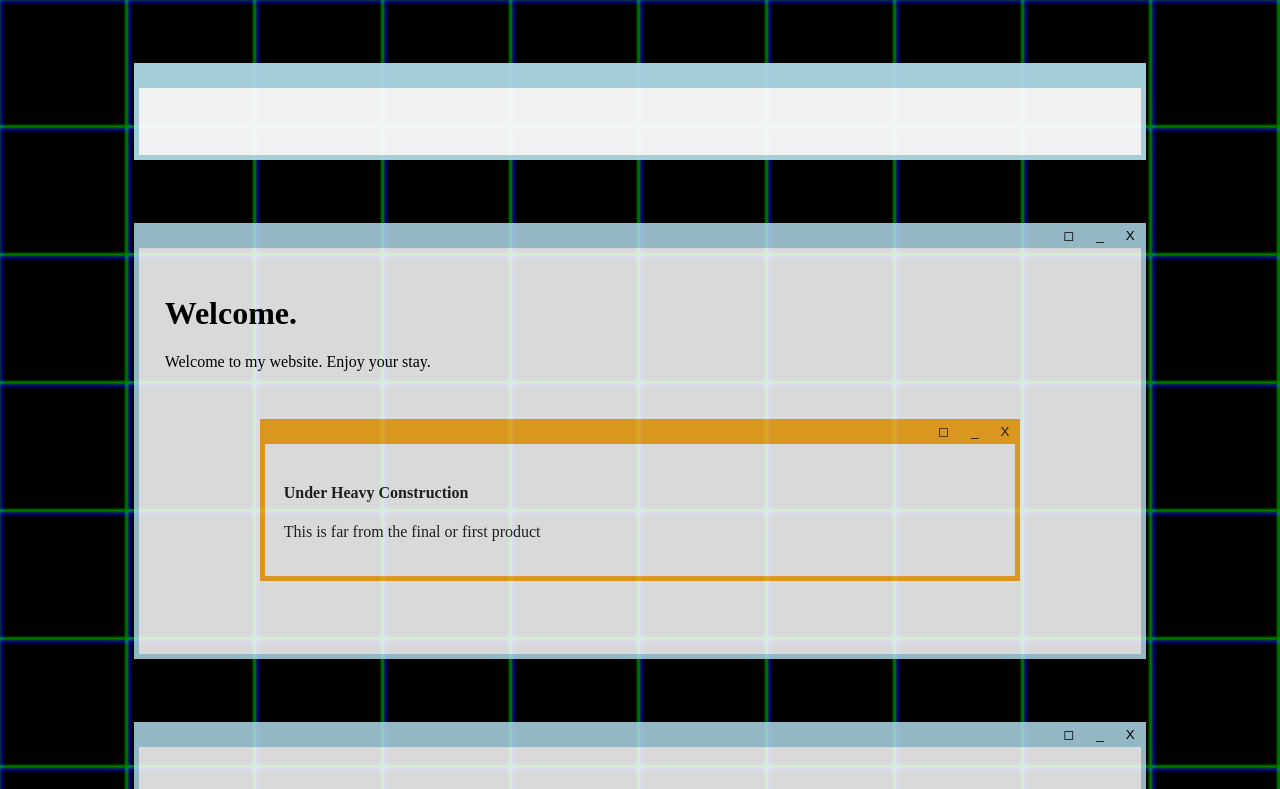
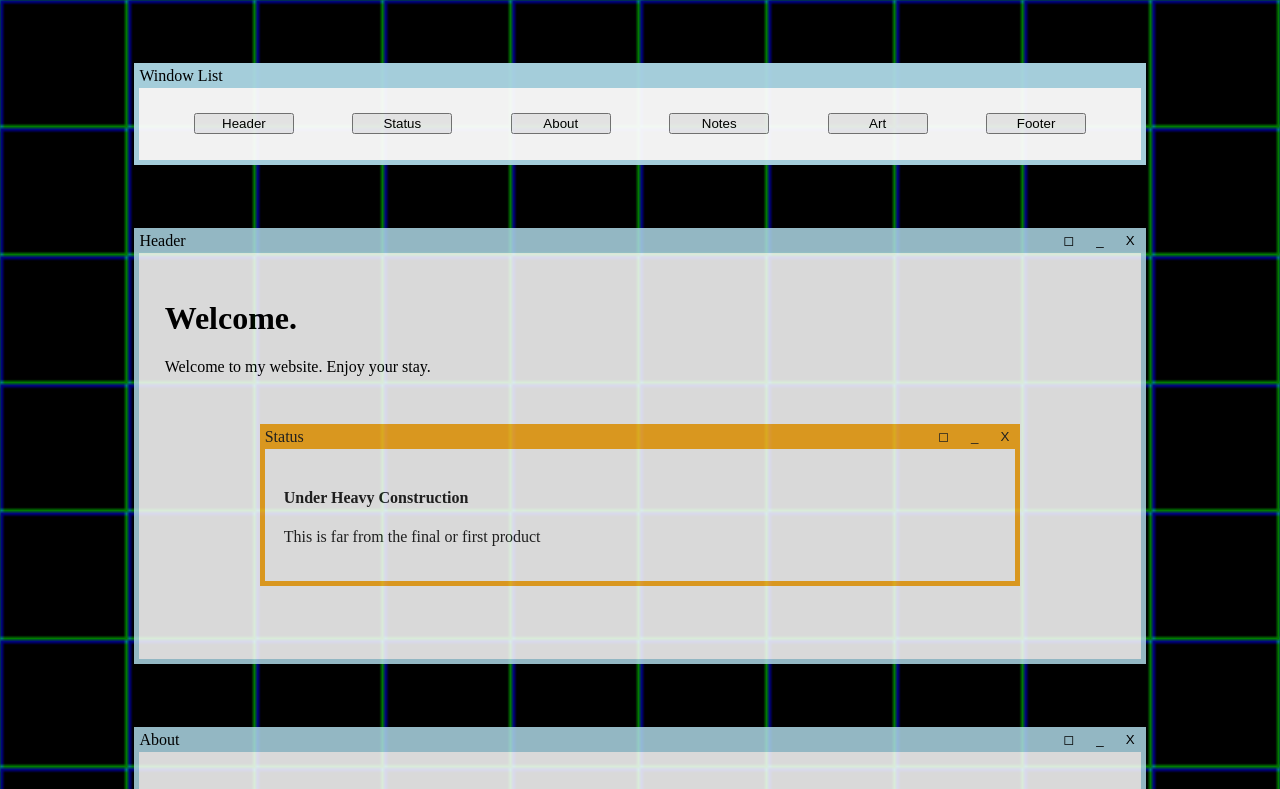
Before and after one commit to CRW405/interweb, a plain HTML site: page index.html in a window 1280 px wide. Shown: the top 789 px of the page. Drawn offline with Linux system fonts and the light colour scheme.

Commit message:
add window titles to each window and update styles for window list
TODO: stye window list buttons

```diff
--- a/index.html
+++ b/index.html
@@ -15,6 +15,9 @@
         <ul>
             <!-- windows go here from js -->
         </ul>
+        <div class="window-title">
+            Window List
+        </div>
     </div>
 
     <header class="window">
--- a/scripts/addWindowTitles.js
+++ b/scripts/addWindowTitles.js
@@ -1,4 +1,5 @@
-const windows = document.querySelectorAll(".window")
+(function () {
+    const windows = document.querySelectorAll(".window");
     const names = Array.from(windows).map(element => element.id ? element.id : element.tagName.toLowerCase());
 
     const capitalize = string => string ? string.charAt(0).toUpperCase() + string.slice(1) : string;
@@ -6,13 +7,13 @@ const capitalizedNames = names.map(capitalize);
 
     const windowNamesString = capitalizedNames.join(", ");
     window.windowNamesString = windowNamesString;
-console.log(windowNamesString);
+    // console.log(windowNamesString);
 
-window.forEach((element, i) => {
-    let title = capitalizedNames[i]
-
-    let titleContainer = document.createElement("div")
-    titleContainer.className = "window-title"
-    element.prepend(titleContainer)
-    titleContainer.textContent=title
+    windows.forEach((element, i) => {
+        const title = capitalizedNames[i];
+        const titleContainer = document.createElement("div");
+        titleContainer.className = "window-title";
+        titleContainer.textContent = title;
+        element.prepend(titleContainer);
     });
+})();
--- a/scripts/populateWindowList.js
+++ b/scripts/populateWindowList.js
@@ -1,9 +1,23 @@
 const windowList = document.getElementById("window-list")
 const ul = windowList.firstElementChild
 
-const windows = document.querySelectorAll(".windows")
+const windows = document.querySelectorAll(".window")
 
 for (const window of windows) {
     let li = document.createElement("li")
     let button = document.createElement("button")
+
+    let titleContainer = window.querySelector(".window-title")
+    let title = titleContainer ? titleContainer.textContent.trim() : (window.id || window.tagName.toLowerCase())
+    // console.log(title);
+
+    button.textContent = title;
+
+    button.addEventListener("click", () => {
+        window.style.display = "block"
+    })
+
+    li.appendChild(button)
+    ul.appendChild(li)
+
 }
--- a/styles/style.css
+++ b/styles/style.css
@@ -21,7 +21,7 @@ body {
     opacity: 95%;
 }
 
-/* Window Controls */
+/* Window Controls and Decorations */
 
 .control-container {
     background: none;
@@ -42,6 +42,12 @@ body {
     background-color: rgb(230, 238, 245);
 }
 
+.window-title {
+    position: absolute;
+    top: -21px;
+    left: 0px;
+}
+
 /* Status */
 
 #status.warning {
@@ -50,6 +56,15 @@ body {
 
 /* Window List */
 
-#window-list {
+#window-list ul {
+    margin: 0;
+    padding: 0;
+    list-style-type: none;
+    display: flex;
+    justify-content: space-around;
+    flex-wrap: wrap;
+}
 
+#window-list button {
+    width: 100px;
 }
```
Lines whose indentation alone changed are shown as unchanged.
